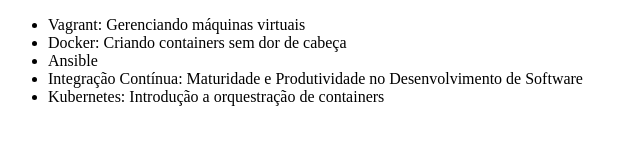
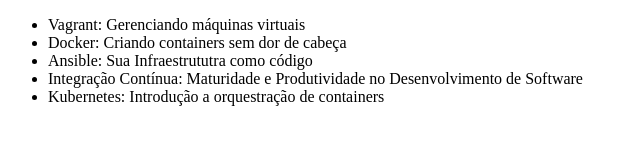
Before and after one commit to ViniAH/First-git, a plain HTML site: page index.html in a window 1280 px wide. Shown: the whole page, without its empty margins (0-640 px from the left). Drawn offline with Linux system fonts and the light colour scheme.

Commit message:
Alterando nome do curso de Ansible

```diff
--- a/index.html
+++ b/index.html
@@ -8,7 +8,7 @@
     <ul>
         <li>Vagrant: Gerenciando máquinas virtuais</li>
         <li>Docker: Criando containers sem dor de cabeça</li>
-        <li>Ansible</li>
+        <li>Ansible: Sua Infraestrututra como código</li>
         <li>Integração Contínua: Maturidade e Produtividade no Desenvolvimento de Software</li>
         <li>Kubernetes: Introdução a orquestração de containers</li>
     </ul>
```
